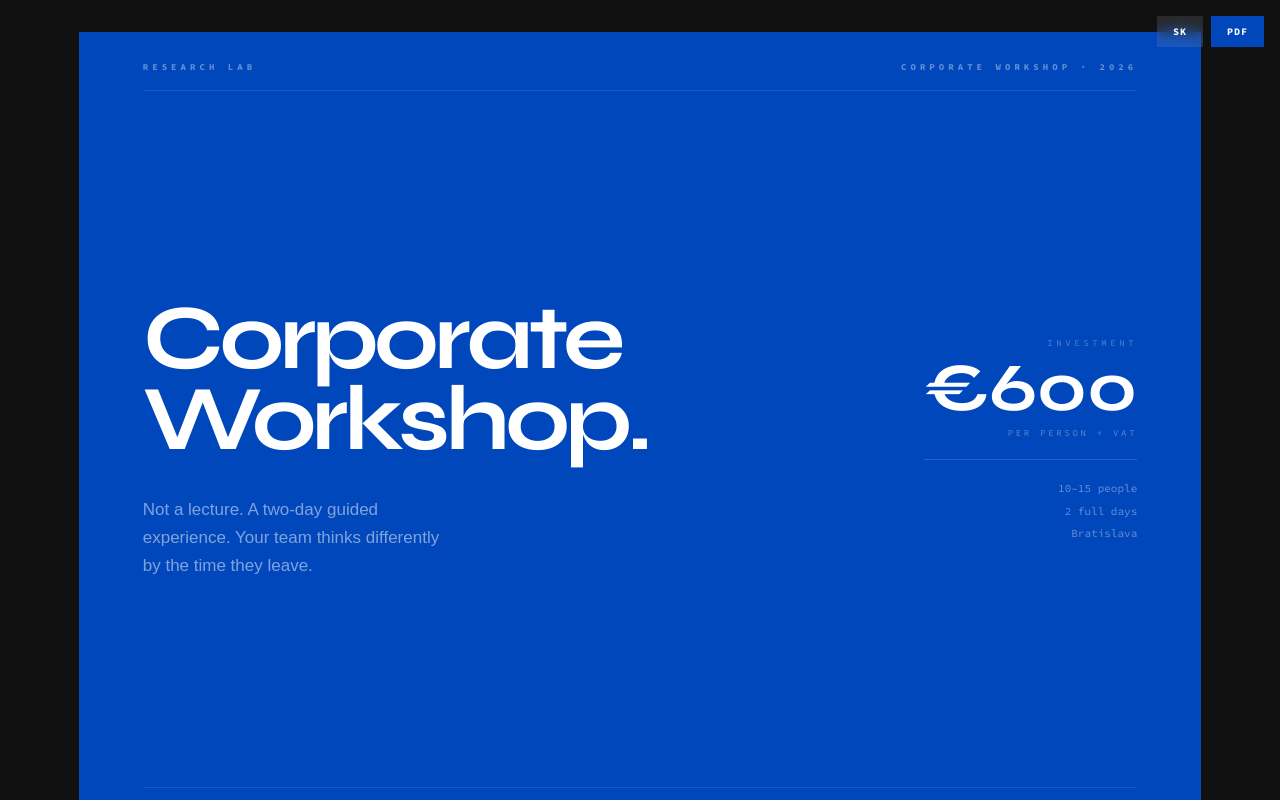
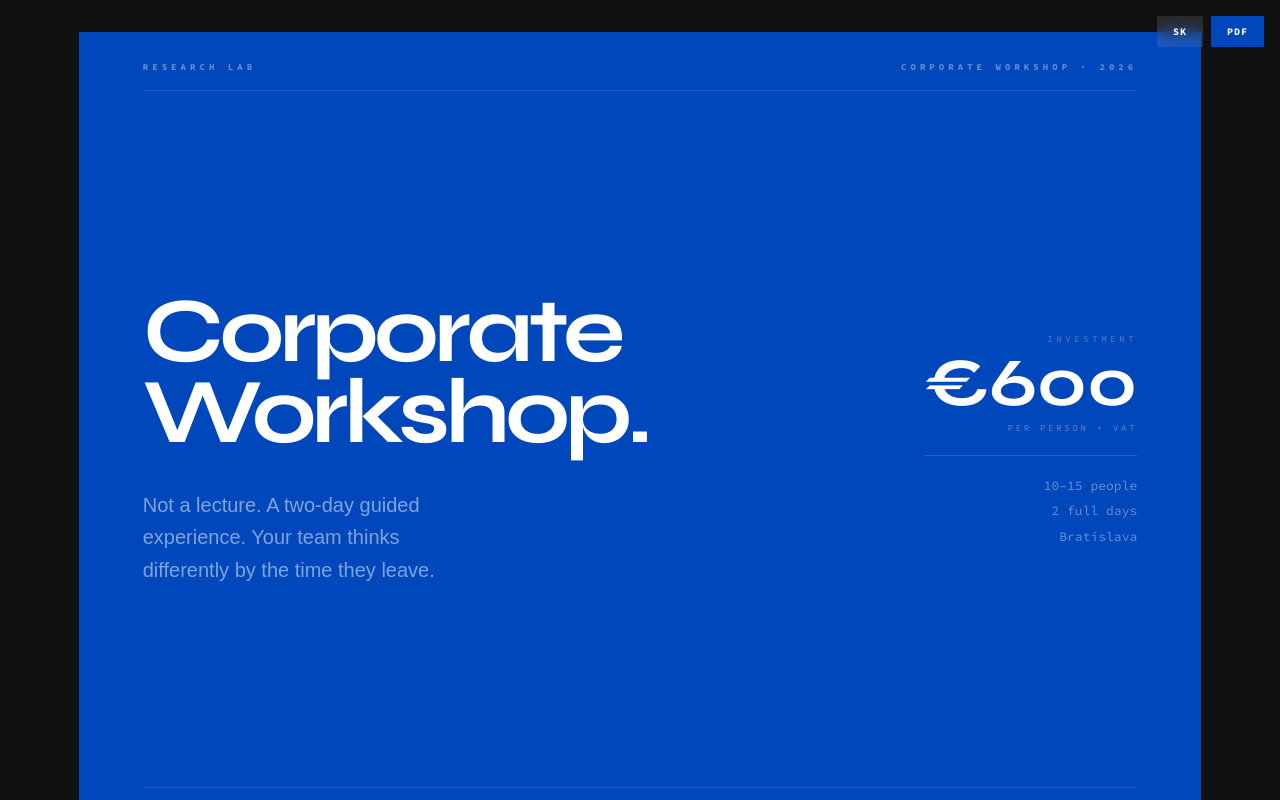
Before and after one commit to princeofwellness/researchlab, a Next.js app: page /corporate/offer-v2 in a window 1280 px wide. Shown: the top 800 px of the page. Built offline with nearby package versions, Linux system fonts and the light colour scheme; a web font is replaced by a local one.

Commit message:
offer-v2: more aggressive size bump on slide 01 body text

```diff
--- a/src/app/corporate/offer-v2/page.tsx
+++ b/src/app/corporate/offer-v2/page.tsx
@@ -102,7 +102,7 @@ export default function CorporateOfferV2() {
                             <h1 className="font-syne font-bold leading-[0.88] tracking-tighter text-[58px] md:text-[92px] text-white">
                                 {en ? <>Corporate<br />Workshop.</> : <>Firemný<br />Workshop.</>}
                             </h1>
-                            <p className="mt-6 md:mt-9 text-[14px] md:text-[17px] text-white/50 max-w-[300px] leading-relaxed">
+                            <p className="mt-6 md:mt-9 text-[16px] md:text-[20px] text-white/50 max-w-[320px] leading-relaxed">
                                 {en
                                     ? "Not a lecture. A two-day guided experience. Your team thinks differently by the time they leave."
                                     : "Nie prednáška. Dvojdňová riadená skúsenosť. Váš tím myslí inak, keď odchádza."}
@@ -121,7 +121,7 @@ export default function CorporateOfferV2() {
                                 </p>
                             </div>
                             <div className="h-px w-full bg-white/15" />
-                            <div className="text-right space-y-1.5 text-[11px] font-code-brand text-white/40">
+                            <div className="text-right space-y-1.5 text-[13px] font-code-brand text-white/40">
                                 <p>{en ? "10–15 people" : "10–15 ľudí"}</p>
                                 <p>{en ? "2 full days" : "2 celé dni"}</p>
                                 <p>Bratislava</p>
@@ -140,7 +140,7 @@ export default function CorporateOfferV2() {
                                 {en ? "per person + VAT" : "na osobu + DPH"}
                             </p>
                         </div>
-                        <div className="text-[11px] font-code-brand text-white/40 flex flex-col justify-end gap-1">
+                        <div className="text-[13px] font-code-brand text-white/40 flex flex-col justify-end gap-1">
                             <p>{en ? "10–15 people" : "10–15 ľudí"}</p>
                             <p>{en ? "2 full days" : "2 celé dni"}</p>
                         </div>
```
